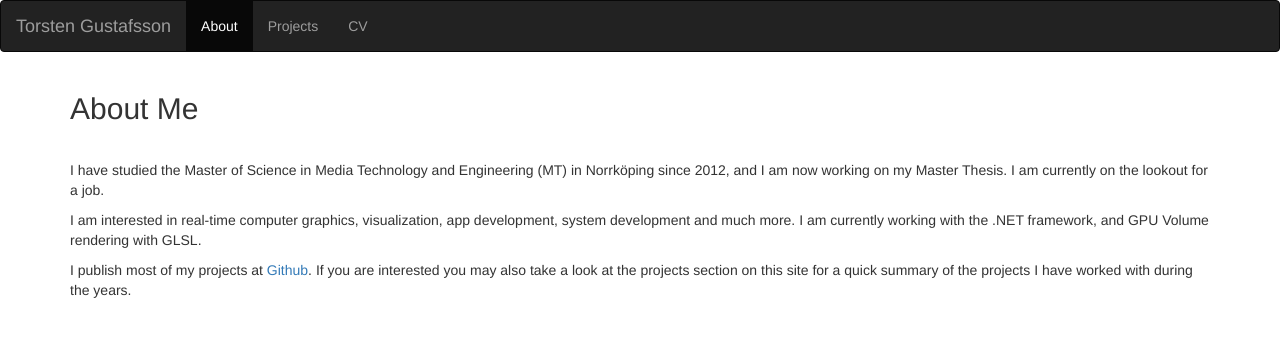
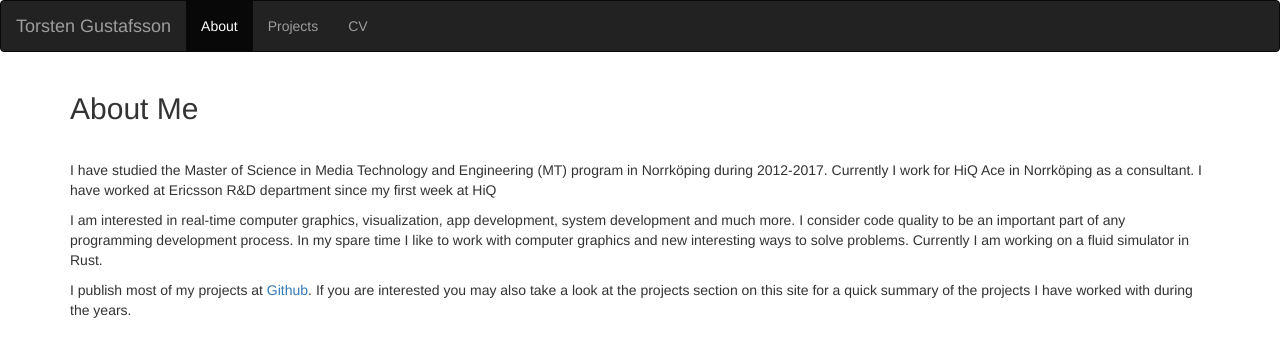
Before and after one commit to torstengustafsson/torstengustafsson.github.io, a Jekyll site: the page pages/about/index.html, which Jekyll copies as it is, in a window 1280 px wide. Shown: the top 357 px of the page. Built offline with Jekyll 4.4.1, drawn with Linux system fonts in a browser that asks for light colours.

Commit message:
update cv and about

```diff
--- a/pages/about/index.html
+++ b/pages/about/index.html
@@ -27,8 +27,8 @@
         <div class="col-lg-12">
             <h2>About Me</h2>
             <div class="col-xs-12" style="height:25px;"></div>
-            <p>I have studied the Master of Science in Media Technology and Engineering (MT) in Norrköping since 2012, and I am now working on my Master Thesis. I am currently on the lookout for a job.</p>
-            <p>I am interested in real-time computer graphics, visualization, app development, system development and much more. I am currently working with the .NET framework, and GPU Volume rendering with GLSL.</p>
+            <p>I have studied the Master of Science in Media Technology and Engineering (MT) program in Norrköping during 2012-2017. Currently I work for HiQ Ace in Norrköping as a consultant. I have worked at Ericsson R&D department since my first week at HiQ</p>
+            <p>I am interested in real-time computer graphics, visualization, app development, system development and much more. I consider code quality to be an important part of any programming development process. In my spare time I like to work with computer graphics and new interesting ways to solve problems. Currently I am working on a fluid simulator in Rust.</p>
             <p>I publish most of my projects at <a target="blank" href="https://github.com/torstengustafsson">Github</a>. If you are interested you may also take a look at the projects section on this site for a quick summary of the projects I have worked with during the years.</p>
         </div>
     </div>
```
Also changed, not shown: 1 other file.
